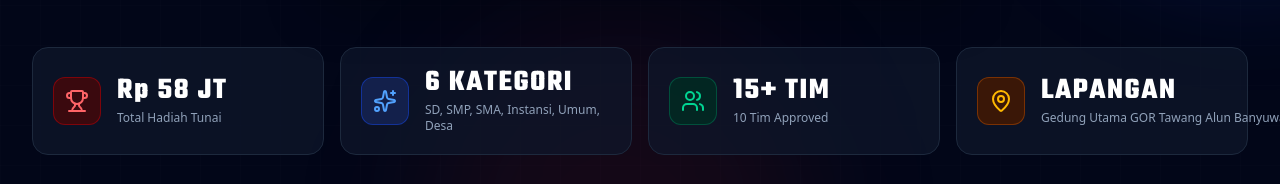
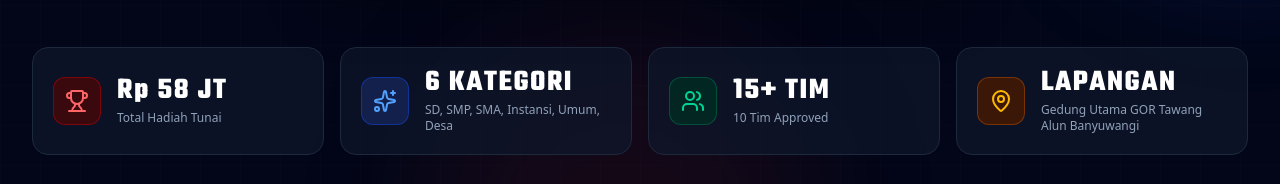
Before and after one commit to DanialBac/wabupcup-2026, a React (Vite) app: page / in a window 1280 px wide. Shown: the part 756-940 px from the top of the page. Built offline with nearby package versions, Linux system fonts and the light colour scheme; no server answers.

Commit message:
fix(Hero): remove text truncation from venue details
Allow the venue name and label to wrap correctly to ensure full visibility of the text content.

```diff
--- a/src/components/Hero.tsx
+++ b/src/components/Hero.tsx
@@ -222,10 +222,10 @@ export const Hero: React.FC<HeroProps> = ({ onOpenRegister, onOpenRegistration,
               <MapPin className="w-6 h-6" />
             </div>
             <div>
-              <span className="block text-2xl sm:text-3xl font-heading font-bold text-white leading-none truncate">
+              <span className="block text-2xl sm:text-3xl font-heading font-bold text-white leading-none">
                 LAPANGAN
               </span>
-              <p className="text-xs text-slate-400 font-medium mt-1 truncate">{config.venueName}</p>
+              <p className="text-xs text-slate-400 font-medium mt-1">{config.venueName}</p>
             </div>
           </div>
         </div>
```
